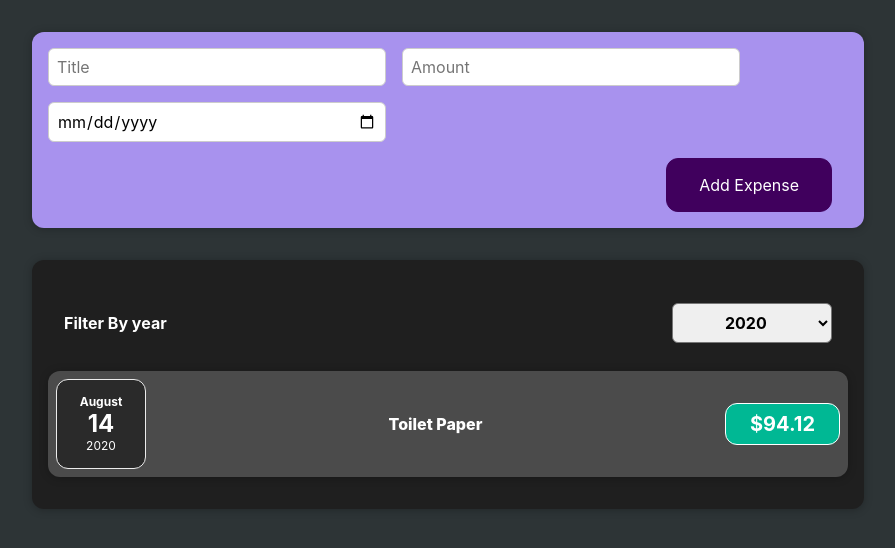
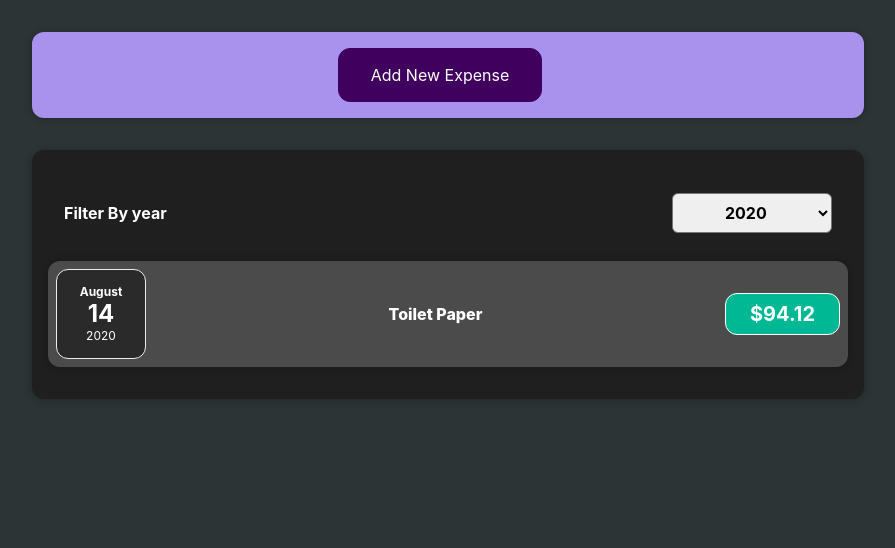
Before and after one commit to VrajPatelK/React-Js-Course, a React (Create React App) app: page / in a window 1280 px wide. Shown: the top 548 px of the page, without its empty margins (192-1087 px from the left). Built offline with nearby package versions, Linux system fonts and the light colour scheme.

Commit message:
assignemnt-4 is completed:)

```diff
--- /dev/null
+++ b/src/components/Expenses/AddNewExpenseButton.js
@@ -0,0 +1,12 @@
+export default function AddNewExpenseButton(props) {
+  //
+  function displayForm() {
+    props.onChangeContent(true);
+  }
+
+  return (
+    <div>
+      <button onClick={displayForm}> Add New Expense</button>
+    </div>
+  );
+}
--- a/src/components/NewExpense/ExpenseForm.js
+++ b/src/components/NewExpense/ExpenseForm.js
@@ -32,6 +32,12 @@ export default function ExpenseForm(props) {
     };
 
     props.onAddNewExpense(newExpense);
+    props.onChangeContent(false); // hide the form
+  };
+
+  //
+  const hideForm = () => {
+    props.onChangeContent(false); // hide the form
   };
 
   return (
@@ -65,6 +71,7 @@ export default function ExpenseForm(props) {
           </div>
         </div>
         <div className="new-expense__actions">
+          <button onClick={hideForm}>Cancel</button>
           <button type="submit">Add Expense</button>
         </div>
       </form>
--- a/src/components/NewExpense/NewExpense.js
+++ b/src/components/NewExpense/NewExpense.js
@@ -1,16 +1,36 @@
+import { useState } from "react";
 import ExpenseForm from "./ExpenseForm";
+import AddNewExpenseButton from "../Expenses/AddNewExpenseButton";
+
 import "./NewExpense.css";
 
 export default function NewExpense(props) {
   //
   function handleNewExpense(newExpense) {
     props.onAddNew(newExpense);
-    // console.log(newExpense);
+  }
+
+  //button
+  let expenseButton = <AddNewExpenseButton onChangeContent={changeContent} />;
+  //form
+  let expenseForm = (
+    <ExpenseForm
+      onAddNewExpense={handleNewExpense}
+      onChangeContent={changeContent}
+    />
+  );
+
+  // state of content
+  const [isFormDisplay, setIsFormDisplay] = useState(false); // initialized by button
+
+  //based on call change the content
+  function changeContent(flag) {
+    setIsFormDisplay(flag);
   }
 
   return (
     <div className="new-expense">
-      <ExpenseForm onAddNewExpense={handleNewExpense} />
+      {isFormDisplay ? expenseForm : expenseButton}
     </div>
-  );
+  ); // display content
 }
```
